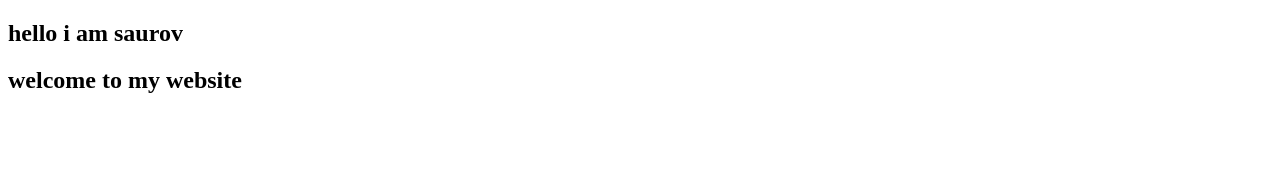
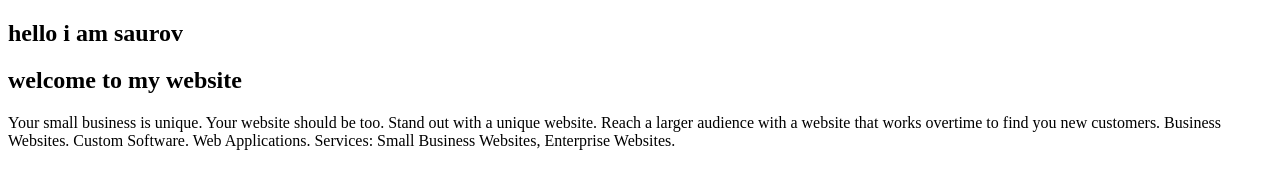
Before and after one commit to saurov123/my-portfolio, a plain HTML site: page index.html in a window 1280 px wide. Drawn offline with Linux system fonts and the light colour scheme.

Commit message:
p addded

```diff
--- a/index.html
+++ b/index.html
@@ -12,7 +12,7 @@
         <div class="1st_p_one">
             <h1>hello i am saurov</h1>
             <h2>welcome to my website</h2>
-
+            <p>Your small business is unique. Your website should be too. Stand out with a unique website. Reach a larger audience with a website that works overtime to find you new customers. Business Websites. Custom Software. Web Applications. Services: Small Business Websites, Enterprise Websites.</p>
 
         </div>
     </section>
```
